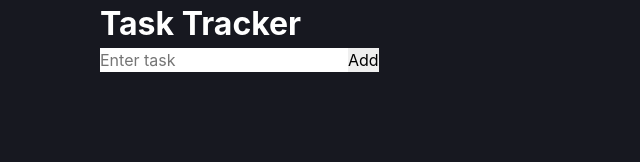
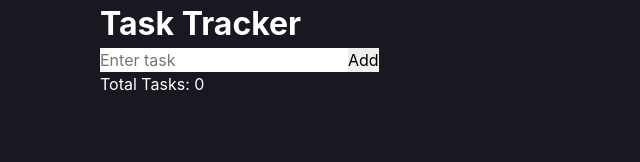
Before and after one commit to khalidallib/to-do, a React (Create React App) app: page / in a window 1280 px wide. Shown: the top 162 px of the page, without its empty margins (0-640 px from the left). Built offline with nearby package versions, Linux system fonts and the light colour scheme.

Commit message:
connected reducer to app

```diff
--- a/src/App.js
+++ b/src/App.js
@@ -1,11 +1,18 @@
+import { useReducer } from "react";
 import "./css/index.css";
 import TaskForm from "./components/TaskForm";
+import { taskReducer } from "./reducers/taskReducer";
 
 function App() {
+  const [tasks, dispatch] = useReducer(taskReducer, []);
+
   return (
     <div className="container">
       <h1>Task Tracker</h1>
-      <TaskForm />
+
+      <TaskForm dispatch={dispatch} />
+
+      <p>Total Tasks: {tasks.length}</p>
     </div>
   );
 }
```
